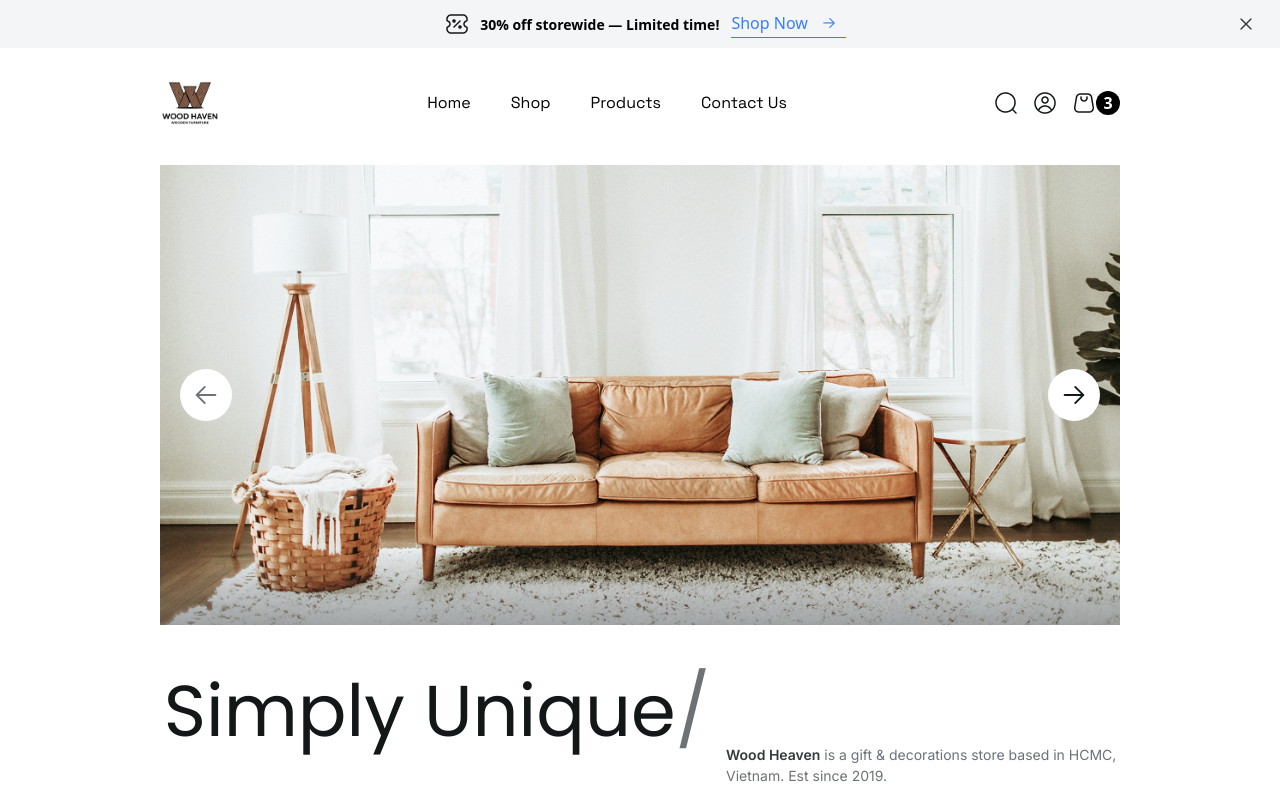
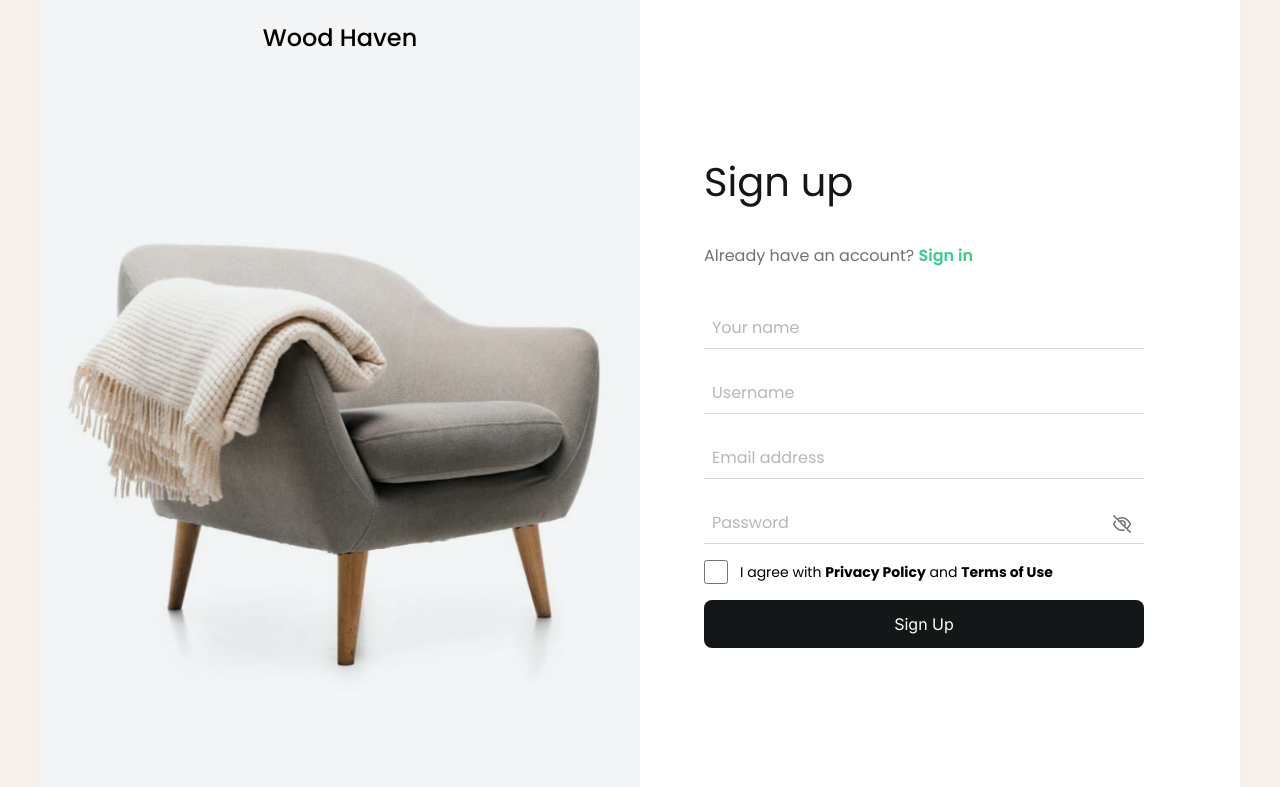
Before and after one commit to cmmubeenofficial/react-ecommerce-app, a React (Vite) app: page / in a window 1280 px wide. Shown: the top 787 px of the page. Built offline with nearby package versions, Linux system fonts and the light colour scheme.

Commit message:
basic signup form validation using react-form-hook

```diff
--- a/package.json
+++ b/package.json
@@ -19,6 +19,8 @@
     "framer-motion": "^12.23.12",
     "react": "^19.1.1",
     "react-dom": "^19.1.1",
+    "react-hook-form": "^7.65.0",
+    "react-hot-toast": "^2.6.0",
     "tailwindcss": "^4.1.11",
     "uuid": "^11.1.0"
   },
--- a/src/App.jsx
+++ b/src/App.jsx
@@ -1,12 +1,14 @@
 import HomePage from "./pages/HomePage/HomePage"
 import SignUp from "./pages/SignUp/SignUp"
+import toast, { Toaster } from "react-hot-toast"
 
 function App() {
 
   return (
     <>
-    <HomePage />
-      {/* <SignUp /> */}
+      <SignUp />
+      {/* <HomePage /> */}
+      <Toaster position="top-right" />
     </>
   )
 }
--- a/src/pages/SignUp/SignUp.jsx
+++ b/src/pages/SignUp/SignUp.jsx
@@ -1,17 +1,62 @@
 import React, { useState } from 'react';
 import { motion, AnimatePresence } from 'framer-motion';
+import toast from 'react-hot-toast';
+import { useForm } from 'react-hook-form';
+import js from '@eslint/js';
 
 function SignUp() {
+    // ============================ State Management ===========================
+
+    // sign up or sign mode
     const [mode, setMode] = useState("sign up");
 
+    // password visibility
+    const [isVisible, setIsVisible] = useState(false)
+
+    // ============================ react-hook-form setup ===========================
+    const {
+        register,
+        handleSubmit,
+        formState: { errors },
+        reset,
+    } = useForm({
+        defaultValues: {
+            name: "",
+            username: "",
+            email: "",
+            password: "",
+            terms: false,
+        }
+    })
+
+    // ============================ state handlinng functions ===========================
+
+    // handle to switch between sign up to sign in and vise versa
     const handleSignupToSingin = () => {
         setMode(prev => prev === "sign up" ? "sign in" : "sign up");
     };
 
+    // handle form validation
+    const onSubmit = (data) => {
+        console.log(data)
+        // store data to local storage for autehentication
+        localStorage.setItem("signup", JSON.stringify(data))
+
+        toast.success("🎉 Account created! Please sign in.");
+        reset()
+        setMode("signin")
+    }
+
+
+    // handle isVisible icon
+    const handleIsVisible = () => {
+        setIsVisible(!isVisible)
+    }
+
     return (
         <div className="w-full min-h-screen flex flex-col min-[1149px]:flex-row max-[1149px]:items-center justify-center bg-gradient-to-r from-[#F6F1EB] via-[#EDE7E0] to-[#F6F1EB]">
             {/* Image and logo container */}
-            <div className="image-container w-full max-w-[600px] relative">
+            <div className="image-container w-full max-w-[600px] min-h-[600px] relative">
                 <img src="/imgs/signup-sofa.png" alt="sofa image" className="w-full max-w-[600px] min-[1149px]:max-h-screen object-cover" />
                 <h1 className="absolute top-8 min-[1149px]:top-5 inset-x-0 flex justify-center text-[40px] min-[1149px]:text-[24px] font-[500] font-poppins">
                     Wood Haven
@@ -21,6 +66,7 @@ function SignUp() {
             {/* Signup/Signin form */}
             <div className="login bg-white w-full max-w-[600px] min-h-[600px] flex flex-col justify-center gap-[32px] px-10 min-[1149px]:pl-16 min-[1149px]:pr-24 font-poppins">
 
+                {/* Sign up or Sign In  */}
                 <AnimatePresence mode="wait">
                     <motion.h2
                         key={mode + "-title"}
@@ -34,6 +80,7 @@ function SignUp() {
                     </motion.h2>
                 </AnimatePresence>
 
+                {/* already have an account? or Don't have an account? */}
                 <AnimatePresence mode="wait">
                     <motion.p
                         key={mode + "-switch-text"}
@@ -44,6 +91,8 @@ function SignUp() {
                         className="text-[#6C7275] text-sm min-[1149px]:text-base"
                     >
                         {mode === "sign up" ? "Already have an account? " : "Don't have an account? "}
+
+                        {/* sign up or sign switch button */}
                         <button
                             onClick={handleSignupToSingin}
                             className="text-[#38CB89] font-semibold cursor-pointer transition-transform duration-300 hover:scale-105 hover:text-[#2ea76d]"
@@ -53,8 +102,10 @@ function SignUp() {
                     </motion.p>
                 </AnimatePresence>
 
+                {/* input fields like name, username, email, password */}
                 <AnimatePresence mode="wait">
-                    <motion.div
+                    <motion.form
+                        onSubmit={handleSubmit(onSubmit)}
                         key={mode}
                         initial={{ opacity: 0, y: 5 }} // small shift only
                         animate={{ opacity: 1, y: 0 }}
@@ -63,52 +114,106 @@ function SignUp() {
                         className="flex flex-col gap-4"
                     >
                         {mode === "sign up" && (
+                            <>
                                 <input
                                     type="text"
+                                    name='name'
                                     placeholder="Your name"
+                                    {...register("name", {
+                                        required: "Name is required",
+                                        minLength: { value: 3, message: "Minimum 3 characters" }
+                                    })}
                                     className="w-full p-2 mt-2 border-b border-b-gray-300 text-[#6C7275] focus:outline-none text-sm min-[1149px]:text-base"
                                 />
+                                {errors.name && (
+                                    <p className="text-red-500 text-xs">{errors.name.message}</p>
+                                )}
+                            </>
                         )}
 
                         <input
                             type="text"
+                            name='username'
                             placeholder="Username"
+                            {...register("username", {
+                                required: "Username is required",
+                                minLength: { value: 3, message: "Minimum 3 characters" }
+                            })}
                             className="w-full p-2 mt-2 border-b border-b-gray-300 text-[#6C7275] focus:outline-none text-sm min-[1149px]:text-base"
                         />
+                        {errors.username && (
+                            <p className='text-red-500 text-xs'>{errors.username.message}</p>
+                        )}
 
                         {mode === "sign up" && (
+                            <>
                                 <input
                                     type="email"
+                                    name='email'
                                     placeholder="Email address"
+                                    {...register("email", {
+                                        required: "Email is required",
+                                        pattern: { value: /^\S+@\S+$/i, message: "Invalid email address" },
+                                    })}
                                     className="w-full p-2 mt-2 border-b border-b-gray-300 text-[#6C7275] focus:outline-none text-sm min-[1149px]:text-base"
                                 />
+                                {errors.email && (
+                                    <p className="text-red-500 text-xs">{errors.email.message}</p>
+                                )}
+                            </>
                         )}
 
                         <div className="password-field-container relative w-full">
                             <input
-                                type="password"
+                                type={isVisible ? "text" : "password"}
+                                name='password'
                                 placeholder="Password"
+                                {...register("password", {
+                                    required: "Password is required",
+                                    pattern: {
+                                        value: /^(?=.*[A-Z])(?=.*\d)(?=.*[!@#$%^&*()_+[\]{};':"\\|,.<>/?`~\-])(?!.*\s)[A-Za-z\d!@#$%^&*()_+\[\]{};':"\\|,.<>/?`~\-]{4,}$/,
+                                        message: "Password must have 1 uppercase letter, 1 number & min 4 chars"
+                                    }
+
+                                })}
                                 className="w-full p-2 mt-2 border-b border-b-gray-300 text-[#6C7275] focus:outline-none text-sm min-[1149px]:text-base"
                             />
-                            <i className="fa-regular fa-eye absolute right-3 top-[43%] cursor-pointer text-[#6C7275] transition-transform duration-300 hover:scale-110"></i>
+                            {errors.password && (
+                                <p className='text-red-500 text-xs'>{errors.password.message}</p>
+                            )}
+
+                            {/* eye icon */}
+                            {isVisible ? (<i onClick={handleIsVisible}
+                                className="fa-regular fa-eye absolute right-3 top-[43%] cursor-pointer text-[#6C7275] transition-transform duration-300 hover:scale-110"></i>) : (<i onClick={handleIsVisible} className="fa-regular fa-eye-slash absolute right-3 top-[43%] cursor-pointer text-[#6C7275] transition-transform duration-300 hover:scale-110"></i>)}
                         </div>
 
                         {mode === "sign up" && (
+                            <>
                                 <div className="terms flex gap-[12px] items-center">
                                     <input
                                         type="checkbox"
+                                        {...register("terms", {
+                                            required: "You must accept terms"
+                                        })}
                                         className="h-[20px] w-[20px] min-[1149px]:h-[24px] min-[1149px]:w-[24px] cursor-pointer transition-transform duration-300 hover:scale-110"
                                     />
-                                <p className="text-sm min-[1149px]:text-base">
+                                    <label className="text-sm min-[1149x]:text-base">
                                         I agree with <b>Privacy Policy</b> and <b>Terms of Use</b>
-                                </p>
+                                    </label>
                                 </div>
+                                {errors.terms && (
+                                    <p className='text-red-500 text-xs'>{errors.terms.message}</p>
+                                )}
+                            </>
                         )}
 
-                        <button className="bg-[#141718] h-[40px] min-[1149px]:h-[48px] rounded-[8px] font-inter text-white cursor-pointer text-sm min-[1149px]:text-base transition-all duration-300 hover:scale-105 hover:shadow-lg">
+                        {/* sign up or sign in button */}
+                        <button
+                            type='submit'
+                            className="bg-[#141718] h-[40px] min-[1149px]:h-[48px] rounded-[8px] font-inter text-white cursor-pointer text-sm min-[1149px]:text-base transition-all duration-300 hover:scale-105 hover:shadow-lg">
                             {mode === "sign up" ? "Sign Up" : "Sign In"}
                         </button>
-                    </motion.div>
+                    </motion.form>
                 </AnimatePresence>
             </div>
         </div>
```
Also changed, not shown: 1 other file (tests, documents, lock files or other folders). Lines whose indentation alone changed are shown as unchanged.
